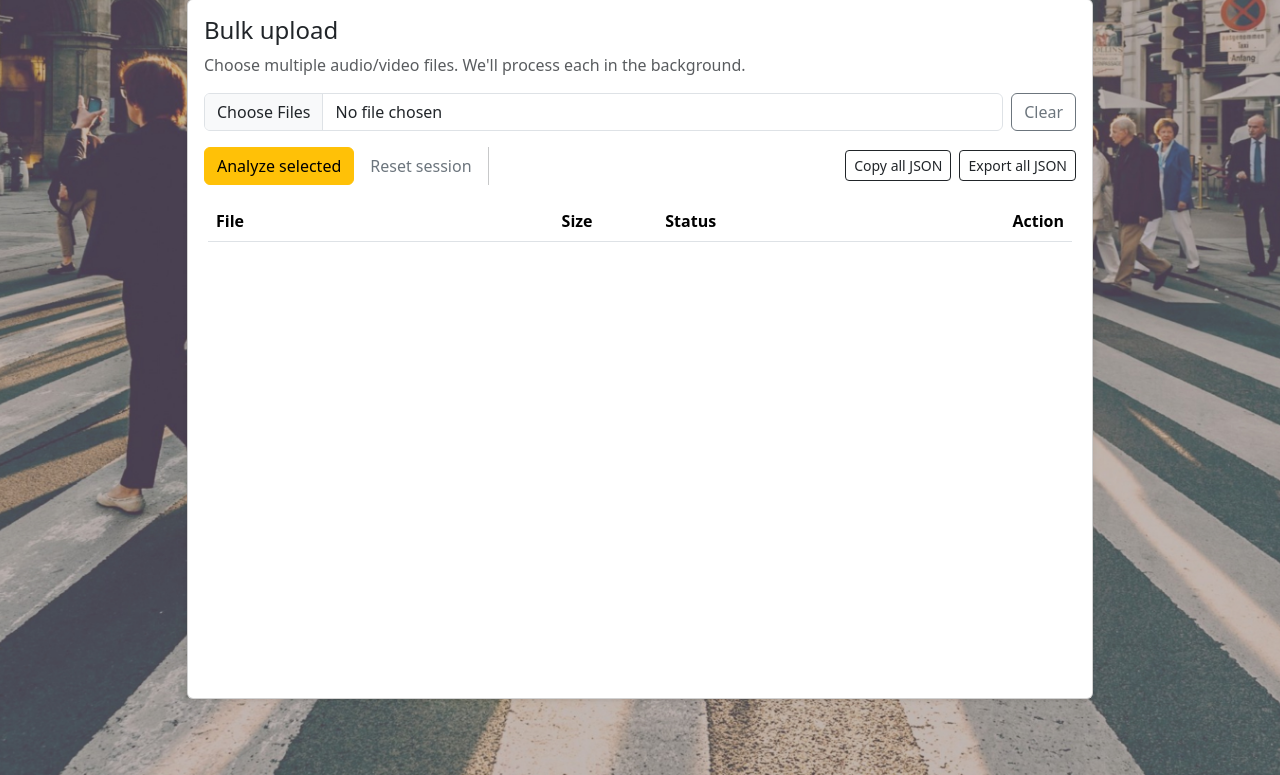
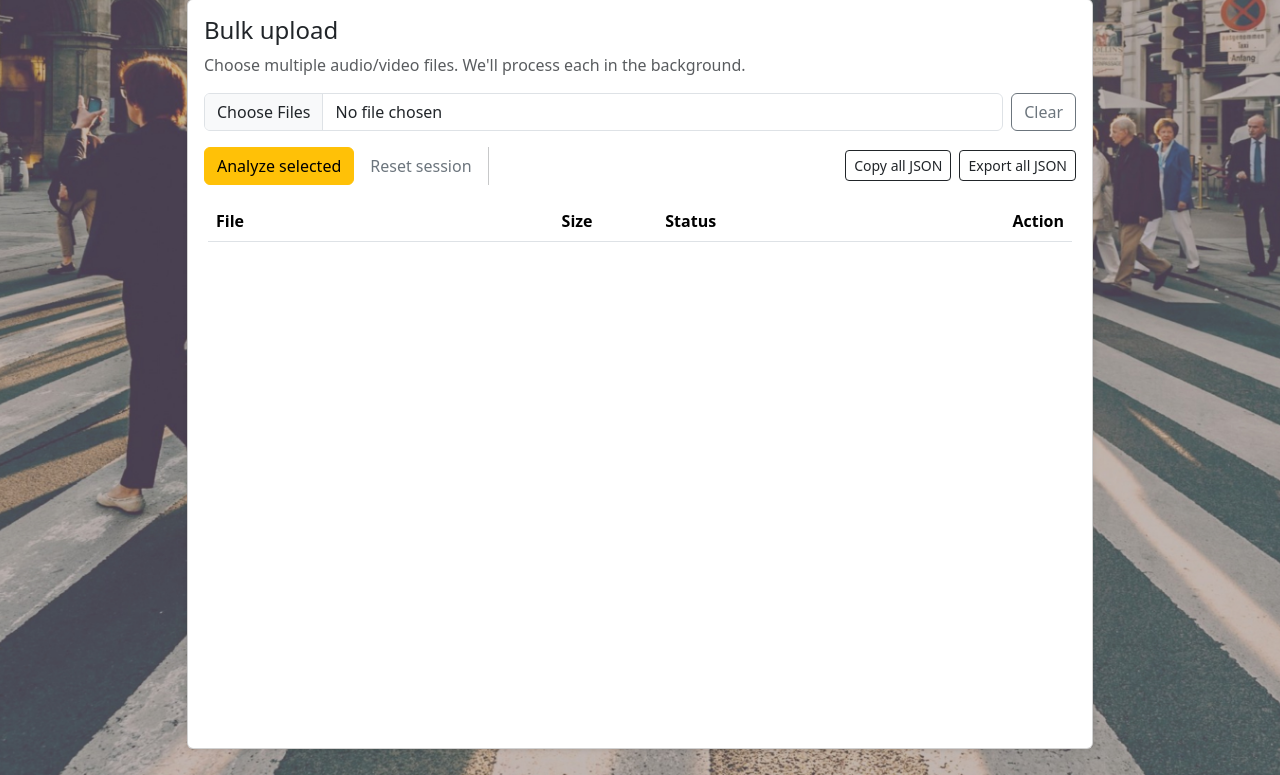
Before and after one commit to vladpaun1/JunctionX-Delft, a Django app: page / in a window 1280 px wide. Shown: the part 25-800 px from the top of the page. Run offline with Django 5.2, Linux system fonts and the light colour scheme; data that the repository does not hold is empty; some libraries are stand-ins or nearby versions.

```diff
--- a/backend/assets/css/upload.css
+++ b/backend/assets/css/upload.css
@@ -19,7 +19,7 @@ body { overflow: hidden; }
 /* ===== card fills (almost) the viewport and clips children ===== */
 .page-card{
   /* tweak this value if you want the card shorter/taller */
-  height: calc(100dvh - 100px);
+  height: calc(100dvh - 50px);
   display: flex;
   flex-direction: column;
   overflow: hidden; /* keep the table from bleeding past rounded corners */
```
